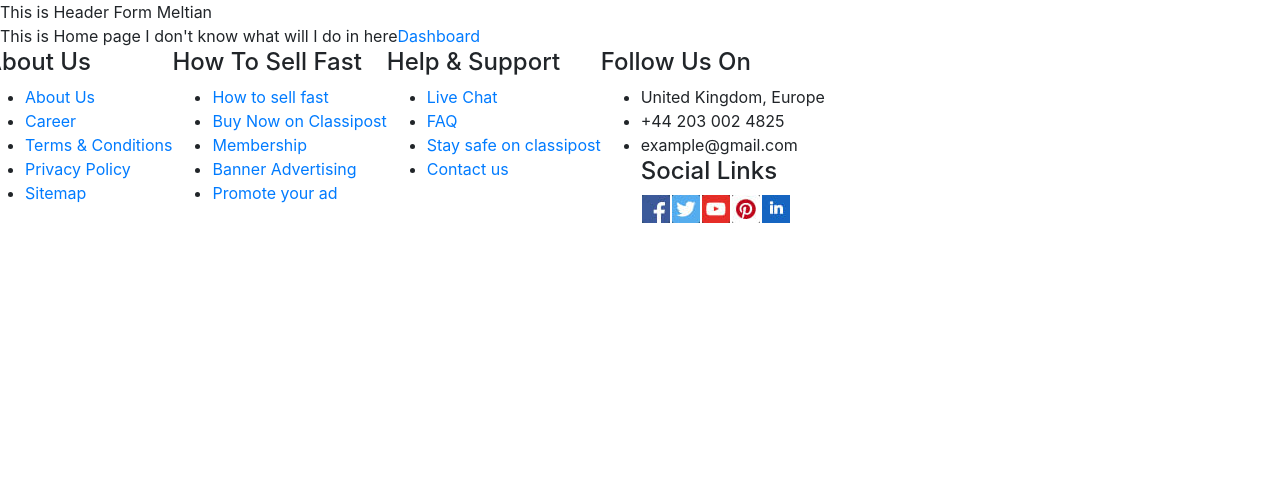
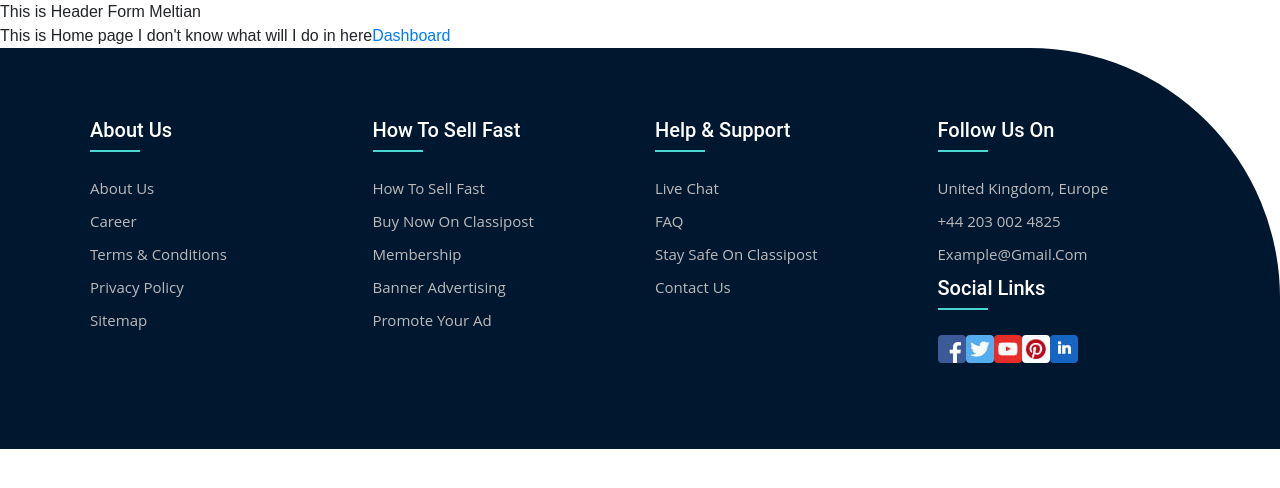
Before and after one commit to Theebanraj-Uthayakumar/Healistry_ITP-project, a React (Create React App) app in the folder client/: page / in a window 1280 px wide. Shown: the top 488 px of the page. Built offline with nearby package versions, Linux system fonts and the light colour scheme.

Commit message:
index css

```diff
--- a/client/src/index.css
+++ b/client/src/index.css
@@ -1,13 +1,150 @@
+
+* {
+  margin: 0;
+  padding: 0;
+  box-sizing: border-box;
+}
 body {
   margin: 0;
-  font-family: -apple-system, BlinkMacSystemFont, 'Segoe UI', 'Roboto', 'Oxygen',
-    'Ubuntu', 'Cantarell', 'Fira Sans', 'Droid Sans', 'Helvetica Neue',
+  font-family: -apple-system, BlinkMacSystemFont, "Segoe UI", "Roboto", "Oxygen",
+    "Ubuntu", "Cantarell", "Fira Sans", "Droid Sans", "Helvetica Neue",
     sans-serif;
   -webkit-font-smoothing: antialiased;
   -moz-osx-font-smoothing: grayscale;
+  line-height: 1.5;
+  font-family: "Poppins", sans-serif;
 }
 
 code {
-  font-family: source-code-pro, Menlo, Monaco, Consolas, 'Courier New',
+  font-family: source-code-pro, Menlo, Monaco, Consolas, "Courier New",
     monospace;
 }
+.container_footer {
+  max-width: 1100px;
+  margin: auto;
+}
+.row {
+  display: flex;
+  flex-wrap: wrap;
+}
+ul {
+  list-style: none;
+}
+.coninfo {
+  color: #bbbbbb;
+}
+.footer {
+  background-color: #001730;
+  padding: 70px 0;
+  border-top-right-radius: 250px;
+}
+.footer-col {
+  width: 25%;
+  padding: 0 15px;
+}
+.footer-col h4 {
+  font-size: 20px;
+  color: #ffffff;
+  text-transform: capitalize;
+  margin-bottom: 35px;
+  font-weight: 500;
+  position: relative;
+  font-family: Roboto, sans-serif;
+}
+.footer-col h4::before {
+  content: "";
+  position: absolute;
+  left: 0;
+  bottom: -10px;
+  background-color: #4ad7d1;
+  height: 2px;
+  box-sizing: border-box;
+  width: 50px;
+}
+.footer-col ul li:not(:last-child) {
+  margin-bottom: 10px;
+}
+.footer-col ul li a {
+  font-size: 15px;
+  text-transform: capitalize;
+  color: #ffffff;
+  text-decoration: none;
+  font-weight: 400;
+  color: #bbbbbb;
+  display: block;
+  transition: all 0.3s ease;
+  font-family: "Open Sans", "Helvetica Neue", sans-serif;
+  line-height: 23px;
+}
+.contact-info {
+  color: #bbbbbb;
+  font-size: 15px;
+  text-transform: capitalize;
+  font-family: "Open Sans", "Helvetica Neue", sans-serif;
+  line-height: 23px;
+}
+.footer-col ul li a:hover {
+  color: #4ad7d1;
+  padding-left: 8px;
+}
+
+/*responsive*/
+@media (max-width: 767px) {
+  .footer-col {
+    width: 50%;
+    margin-bottom: 30px;
+  }
+}
+@media (max-width: 574px) {
+  .footer-col {
+    width: 100%;
+  }
+}
+.afterfooter {
+  color: #bbbbbb;
+  align-items: center;
+}
+.afterfooter h4 {
+  color: white;
+}
+.afterfooter .social-links-afterfooter a {
+  display: inline-block;
+  height: 40px;
+  width: 40px;
+  background-color: rgba(255, 255, 255, 0.2);
+  margin: 0 10px 10px 0;
+  text-align: center;
+  line-height: 40px;
+  border-radius: 50%;
+  color: #ffffff;
+  transition: all 0.5s ease;
+}
+.afterfooter .social-links-afterfooter .l1:hover {
+  color: #24262b;
+  background-color: #4267b2;
+}
+.afterfooter .social-links-afterfooter .l2:hover {
+  color: #24262b;
+  background-color: #8a3ab9;
+}
+.afterfooter .social-links-afterfooter .l3:hover {
+  color: #24262b;
+  background-color: #00acee;
+}
+.afterfooter .social-links-afterfooter .l4:hover {
+  color: #24262b;
+  background-color: #0e76a8;
+}
+.footer_2nd {
+  color: #bbbbbb;
+}
+img {
+  border-radius: 4px;
+}
+.social-links {
+  padding-left: 2px;
+  padding-right: 2px;
+}
+.Navbar {
+  background-color: black;
+}
```
